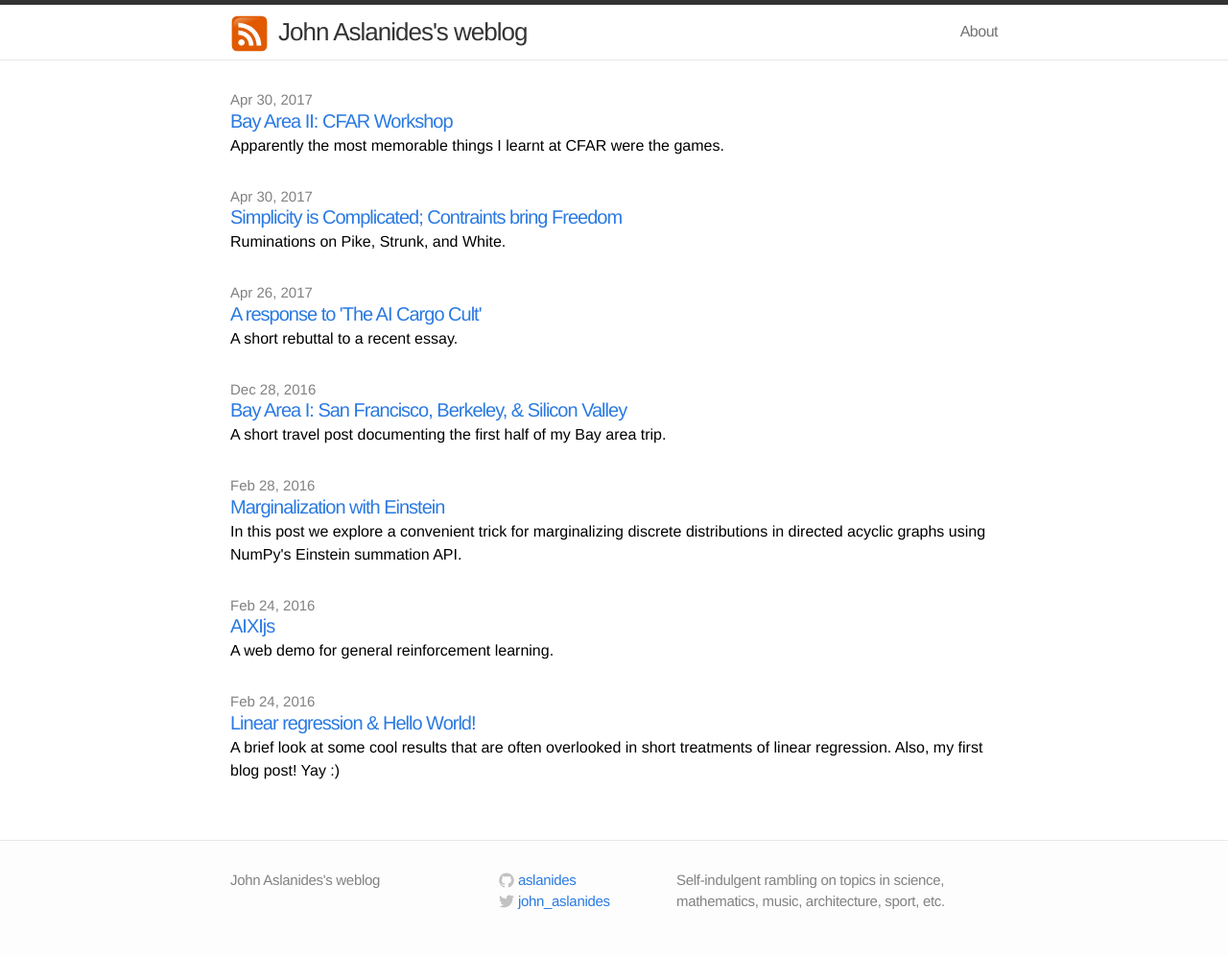
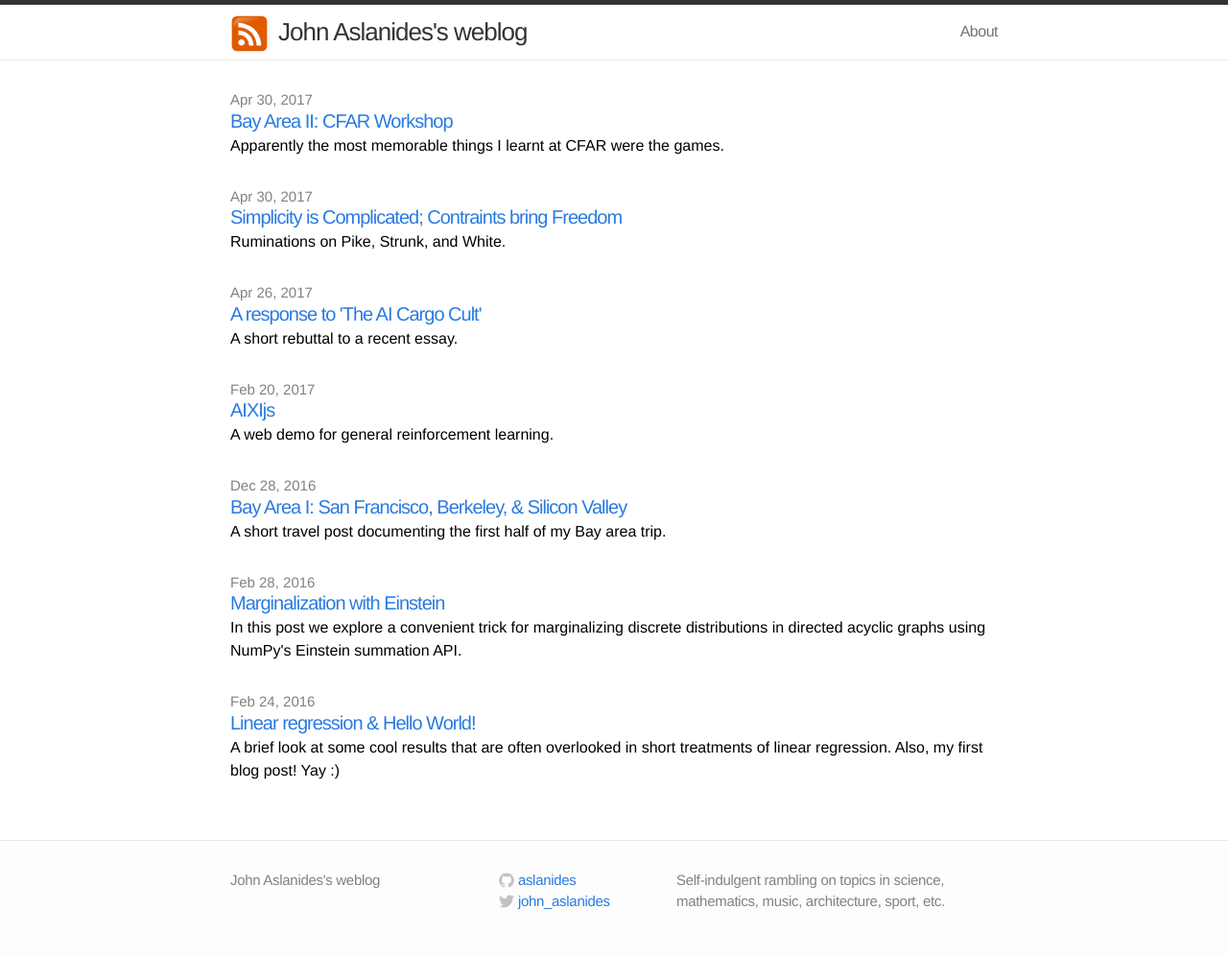
Before and after one commit to aslanides/aslanides.github.io, a Jekyll site: the page built from index.html, in a window 1280 px wide. Shown: the whole page at 96% size. Built offline with Jekyll 4.4.1, drawn with Linux system fonts in a browser that asks for light colours.

Commit message:
Fix AIXIjs post datestamp.

```diff
--- a/_posts/2017-02-20-aixijs.md
+++ b/_posts/2017-02-20-aixijs.md
@@ -1,7 +1,7 @@
 ---
 layout: post
 title:  "AIXIjs"
-date:   2016-02-24 13:37:00 +1100
+date:   2017-02-20 13:37:00 +1100
 categories: machine_learning
 excerpt: A web demo for general reinforcement learning.
 ---
```
